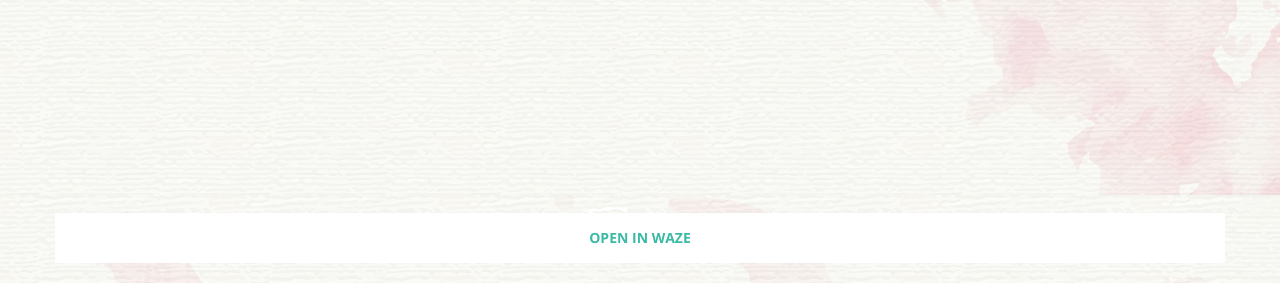
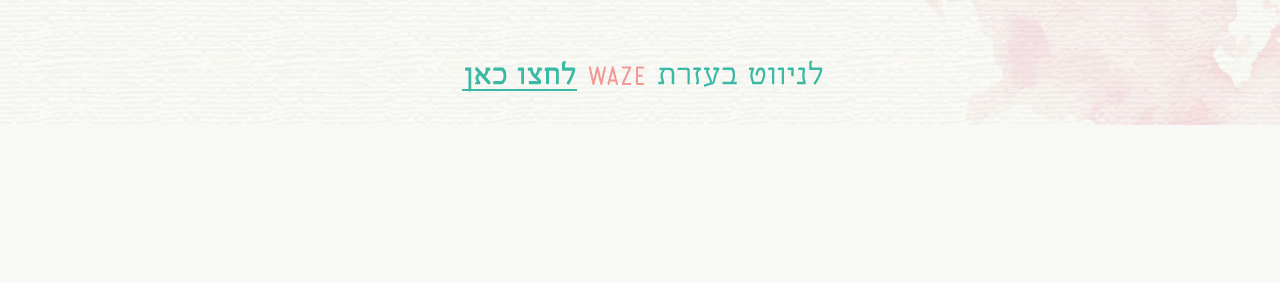
Before and after one commit to yuvalcar/wedwebsite, a Flask app: page / in a window 1280 px wide. Shown: the part 3102-3385 px from the top of the page. After the commit the page ends 3227 px from the top, so only its background shows below. Run offline with Flask 2, Linux system fonts and the light colour scheme; some libraries are stand-ins or nearby versions.

Commit message:
adding waze and new map

```diff
--- a/wedweb/static/css/wedding.css
+++ b/wedweb/static/css/wedding.css
@@ -74,11 +74,6 @@ p {
 .bg-dark {
     color: #fff;
     background-color: #222;
-}
-
-#map-container{
-    height: 500px;
-    pointer-events: none;
 }
 
 .cool-input{
--- a/wedweb/templates/invite.html
+++ b/wedweb/templates/invite.html
@@ -68,24 +68,23 @@
 
 
 
-    <section class="container">
-        <div id="map-container" class="center-me">
+    <section class="container" id="map">
+        <div class="row">
+            <iframe src="https://www.google.com/maps/embed?pb=!1m18!1m12!1m3!1d3380.6489312820436!2d34.79261761609903!3d32.078742881188504!2m3!1f0!2f0!3f0!3m2!1i1024!2i768!4f13.1!3m3!1m2!1s0x151d4b97b7157b63%3A0x620fdca671460ca6!2sBau!5e0!3m2!1sen!2sil!4v1460497165358" width="700" height="450" frameborder="0" style="border:0" allowfullscreen></iframe>
         </div>
     </section>
 
     <section class="container">
-        <div class="row no-gutter">
-            <a href="waze://?ll=32.0787429,34.7948063&z=6&navigate=true" target="_blank" class="btn btn-default btn-xl wow tada center-block">Open in Waze</a>
+        <div class="row">
+            <a href="waze://?ll=32.0787429,34.7948063&z=6&navigate=true" target="_blank">
+                <img src="{{url_for('static', filename='img/waze.png')}}" class="img-responsive center-block" alt="">
+            </a>
         </div>
     </section>
 
     <!-- Bootstrap Core JavaScript -->
     <script src="{{url_for('static', filename='js/bootstrap.min.js') }}"></script>
 
-    <!-- Google map -->
-    <script src="{{url_for('static', filename='js/googlemaps.min.js') }}"></script>
-    <script src="{{url_for('static', filename='js/map.js') }}"></script>
-
 </body>
 
 </html>
```
Also changed, not shown: wedweb/static/img/all.png, wedweb/static/img/waze.png (added).
